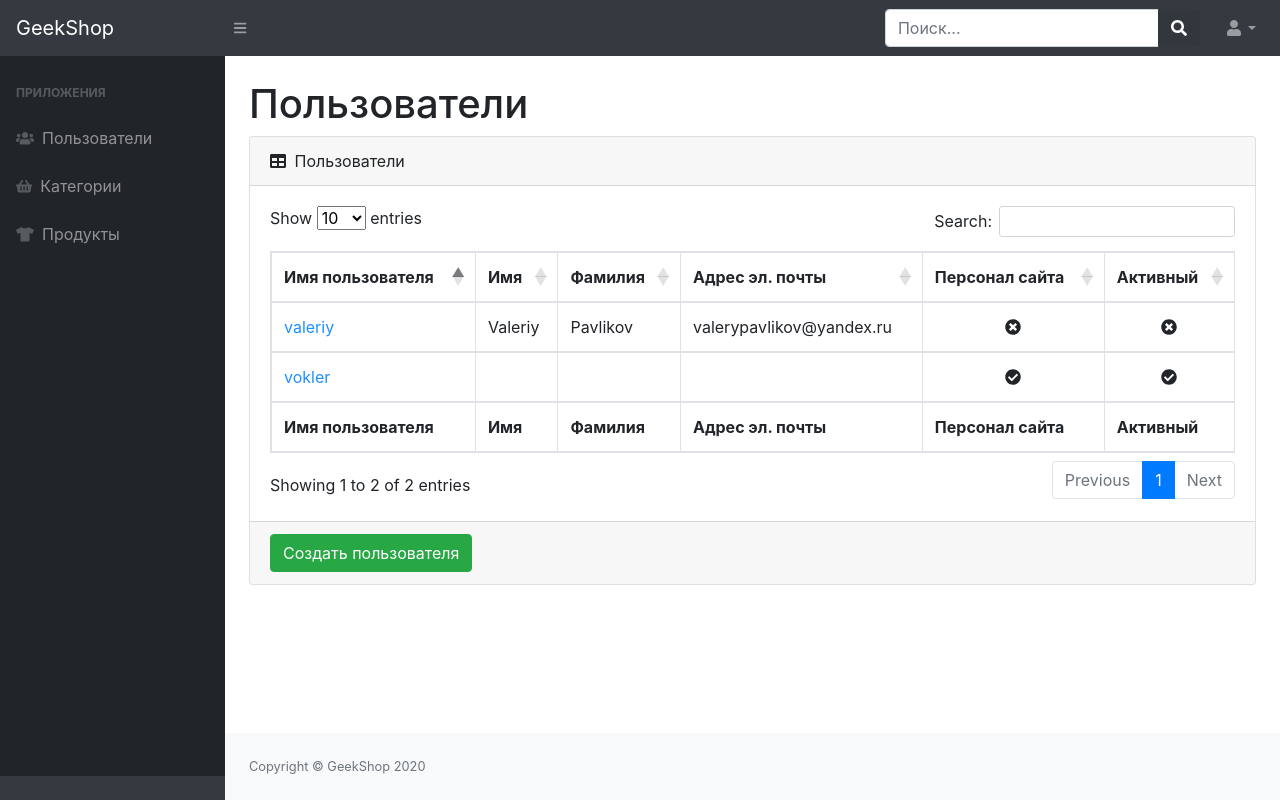
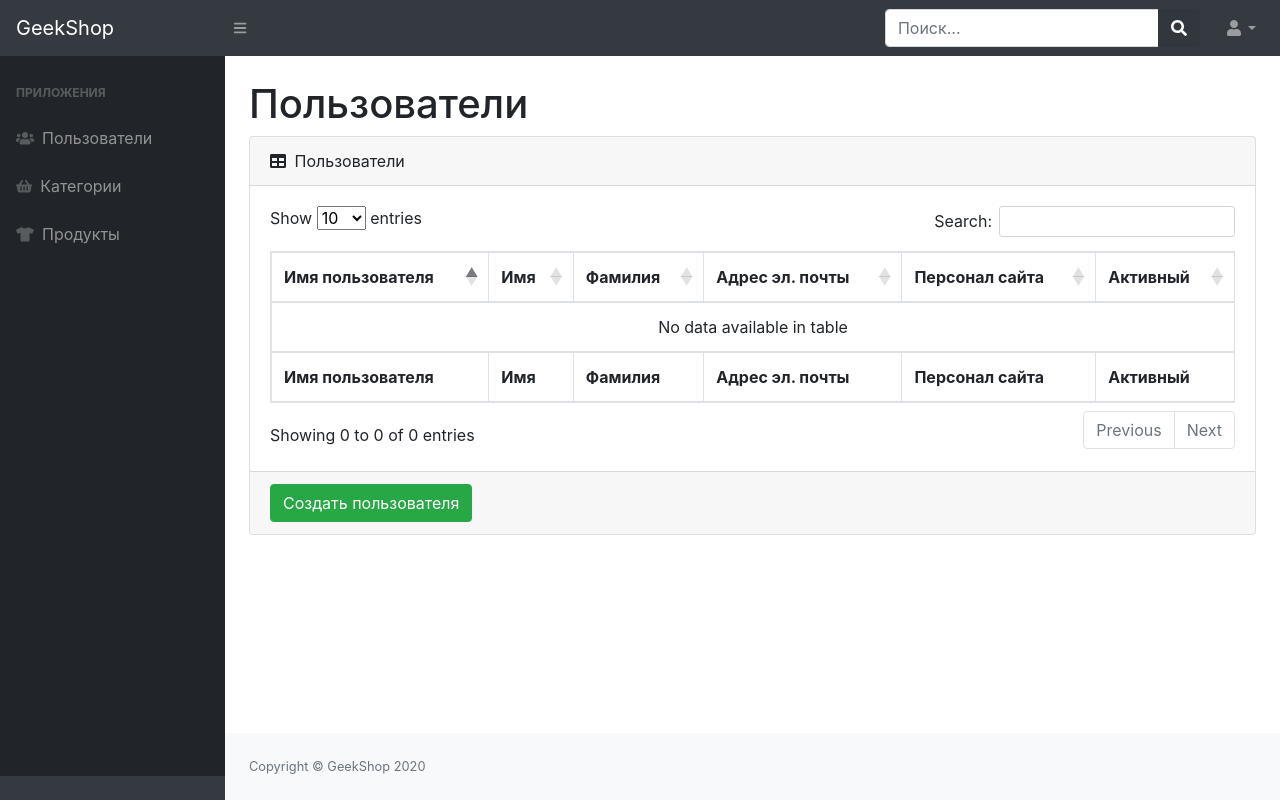
Before and after one commit to Grazhdanin/geekshop, a Django app: page /admin-staff/users/ in a window 1280 px wide. Run offline with Django 3.2, Linux system fonts and the light colour scheme; parts of the project's set-up code (start-up, migrations or seed data) failed here and were passed over; some libraries are stand-ins or nearby versions.

Commit message:
created controller for read users

```diff
--- a/admiapp/templates/adminapp/admin-users-read.html
+++ b/admiapp/templates/adminapp/admin-users-read.html
@@ -103,22 +103,26 @@
                                 </tr>
                                 </tfoot>
                                 <tbody>
-                                <tr>
-                                    <td><a href="#" style="color: dodgerblue">vokler</a></td>
-                                    <td></td>
-                                    <td></td>
-                                    <td></td>
-                                    <td class="text-center"><i class="fas fa-check-circle"></i></td>
-                                    <td class="text-center"><i class="fas fa-check-circle"></i></td>
+                                {% for user in users %}
+                                    <tr>
+                                    <td><a href="#" style="color: dodgerblue">{{ user.username }}</a></td>
+                                    <td>{{ user.first_name }}</td>
+                                    <td>{{ user.last_name }}</td>
+                                    <td>{{ user.email }}</td>
+                                    <td class="text-center">
+                                        {% if user.if_staff %}
+                                            <i class="fas fa-check-circle"></i>
+                                        {% else %}
+                                            <i class="fas fa-times-circle"></i>
+                                        {% endif %}
+                                    <td class="text-center">
+                                        {% if user.is_active %}
+                                            <i class="fas fa-check-circle"></i></td>
+                                        {% else %}
+                                            <i class="fas fa-times-circle"></i>
+                                        {% endif %}
                                 </tr>
-                                <tr>
-                                    <td><a href="admin-users-update-delete.html" style="color: dodgerblue">valeriy</a></td>
-                                    <td>Valeriy</td>
-                                    <td>Pavlikov</td>
-                                    <td>valerypavlikov@yandex.ru</td>
-                                    <td class="text-center"><i class="fas fa-times-circle"></i></td>
-                                    <td class="text-center"><i class="fas fa-times-circle"></i></td>
-                                </tr>
+                                {% endfor %}
                                 </tbody>
                             </table>
                         </div>
--- a/admiapp/templates/adminapp/index.html
+++ b/admiapp/templates/adminapp/index.html
@@ -47,7 +47,7 @@
             <div class="sb-sidenav-menu">
                 <div class="nav">
                     <div class="sb-sidenav-menu-heading">Приложения</div>
-                    <a class="nav-link" href="admin-users-read.html">
+                    <a class="nav-link" href="{% url 'admin_staff:admin_users' %}">
                         <div class="sb-nav-link-icon">
                             <i class="fas fa-users"></i>
                         </div>
--- a/admiapp/views.py
+++ b/admiapp/views.py
@@ -1,11 +1,15 @@
 from django.shortcuts import render
+
+from  authapp.models import User
+
 
 def index(request):
     return render(request, 'adminapp/index.html')
 
 # READ
 def admin_users(request):
-    return render(request, 'adminapp/admin-users-read.html')
+    context = {'users': User.objects.all()}
+    return render(request, 'adminapp/admin-users-read.html', context)
 
 # CREATE
 def admin_users_create(request):
```
